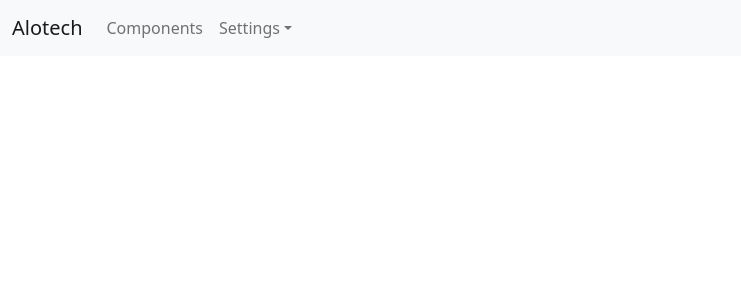
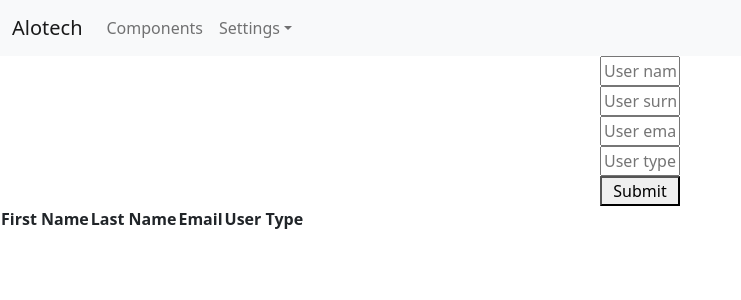
Before and after one commit to ozgencDev/ozgencDev-Mission-Impossible-sifa, a React (Create React App) app in the folder client/: page / in a window 1280 px wide. Shown: the top 300 px of the page, without its empty margins (0-741 px from the left). Built offline with nearby package versions, Linux system fonts and the light colour scheme.

Commit message:
CRUD operations of users added

```diff
--- /dev/null
+++ b/client/src/components/DisplayTodo.js
@@ -0,0 +1,29 @@
+import React from "react";
+
+function DisplayTodo({todos}) {
+  return (
+    <div>
+      <table>
+        <thead>
+          <tr>
+            <th>First Name</th>
+            <th>Last Name</th>
+            <th>Email</th>
+            <th>User Type</th>
+          </tr>
+        </thead>
+        <tbody>
+          {todos.map((entry) => (
+            <tr key={`${entry.firstName} ${entry.lastName}`}>
+              <td>{entry.firstName}</td>
+              <td>{entry.lastName}</td>
+              <td>{entry.phoneNumber}</td>
+            </tr>
+          ))}
+        </tbody>
+      </table>
+    </div>
+  );
+}
+
+export default DisplayTodo;
--- a/client/src/components/Main.js
+++ b/client/src/components/Main.js
@@ -12,8 +12,10 @@ import {
   UncontrolledDropdown,
   DropdownToggle,
   DropdownMenu,
-  DropdownItem,
+  DropdownItem
 } from "reactstrap";
+import TodoForm from "./TodoForm";
+import TodoList from "./TodoList";
 
 function Main() {
   return (
@@ -41,7 +43,7 @@ function Main() {
       </Navbar>
 
       <div className="user-list">
-
+          <TodoList></TodoList>
       </div>
     </div>
   );
--- /dev/null
+++ b/client/src/components/TodoForm.js
@@ -0,0 +1,27 @@
+import React, {useState} from "react";
+import "../styling/TodoForm.css";
+
+function TodoForm({addTodo}) {
+    const [user_name, setUser_name] = useState("");
+    const [user_surname, setUser_surname] = useState("");
+    const [userEmail, setUserEmail] = useState("");
+    const [userType, setUserType] = useState("");
+
+    const handleSubmit = e => {
+        e.preventDefault();
+        addTodo({user_name, user_surname, userEmail, userType})
+    }
+
+  return (
+    <form onSubmit={handleSubmit} className="todo-form">
+            <input type="text" name="user_name" placeholder="User name" onChange={(e)=>setUser_name(e.target.value)}/>
+            <input type="text" name="user_surname" placeholder="User surname" onChange={(e)=>setUser_surname(e.target.value)}/>
+            <input type="text" name="user_email" placeholder="User email" onChange={(e)=>setUserEmail(e.target.value)}/>
+            <input type="text" name="user_type" placeholder="User type" onChange={(e)=>setUserType(e.target.value)}/>
+            <button type="submit">Submit</button>
+
+    </form>
+  );
+}
+
+export default TodoForm;
--- /dev/null
+++ b/client/src/components/TodoList.js
@@ -0,0 +1,29 @@
+import React, {useState} from "react";
+import DisplayTodo from "./DisplayTodo";
+import TodoForm from "./TodoForm";
+
+function TodoList() {
+    const [todos, setTodos] = useState([]);
+
+    const addTodo = todo => {
+        //We set the new todos with the old ones here.
+        setTodos(...todos, todo);
+      };
+
+    const updateTodo = (todoId) => {
+        console.log("todo updated");
+    }
+
+    const removeTodo = id => {
+        console.log("todo removed");
+    };
+
+  return (
+    <div>
+      <TodoForm addTodo={addTodo} updateTodo={updateTodo} removeTodo={removeTodo}></TodoForm>
+        <DisplayTodo todos={todos}></DisplayTodo>
+    </div>
+  );
+}
+
+export default TodoList;
--- /dev/null
+++ b/client/src/styling/TodoForm.css
@@ -0,0 +1,9 @@
+.todo-form{
+    display: flex;
+    flex-direction: column;
+    justify-content: center;
+    text-align: center;
+    padding-right: 600px;
+    padding-left: 600px;
+    border-radius: 20px;
+}
```
